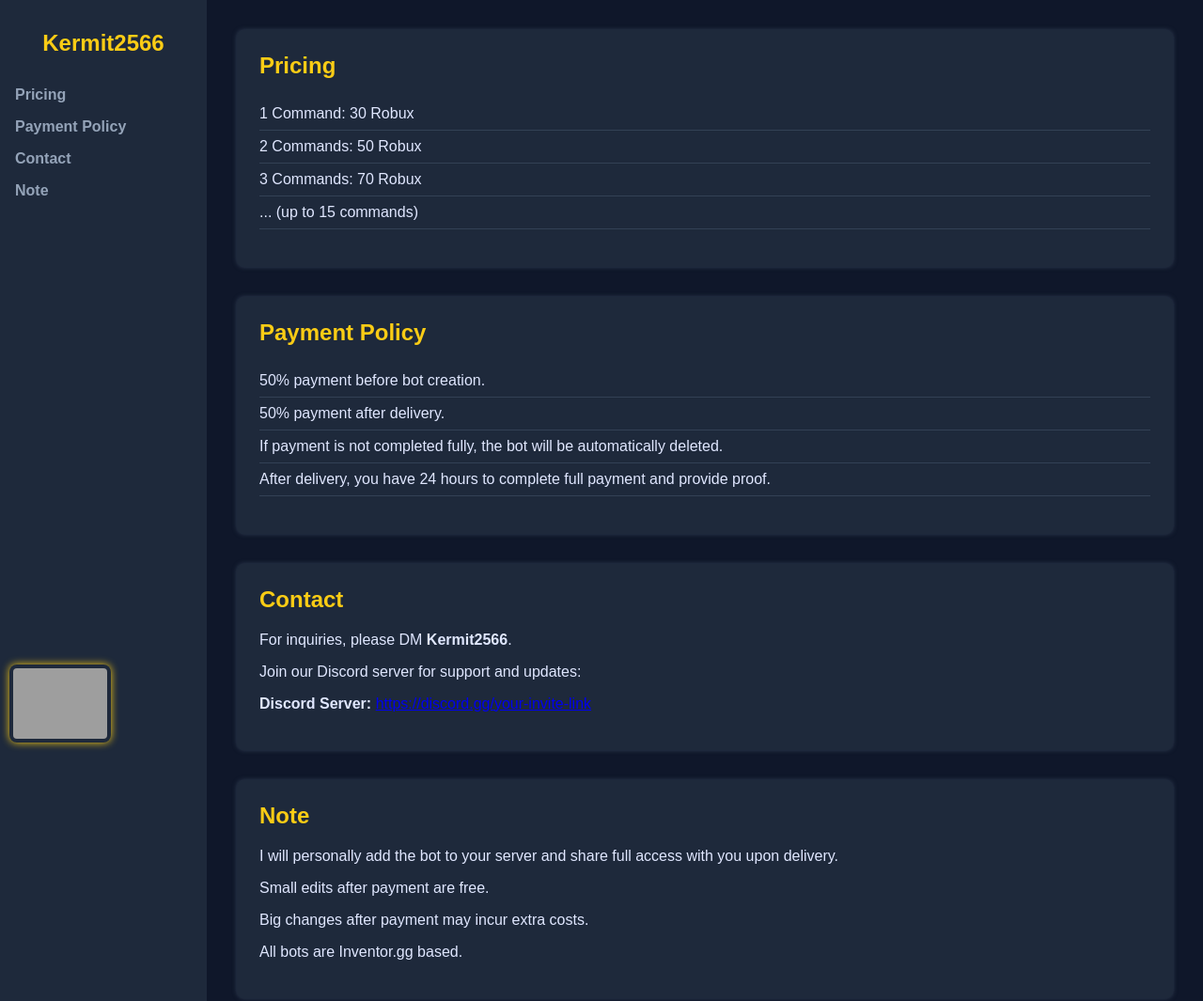
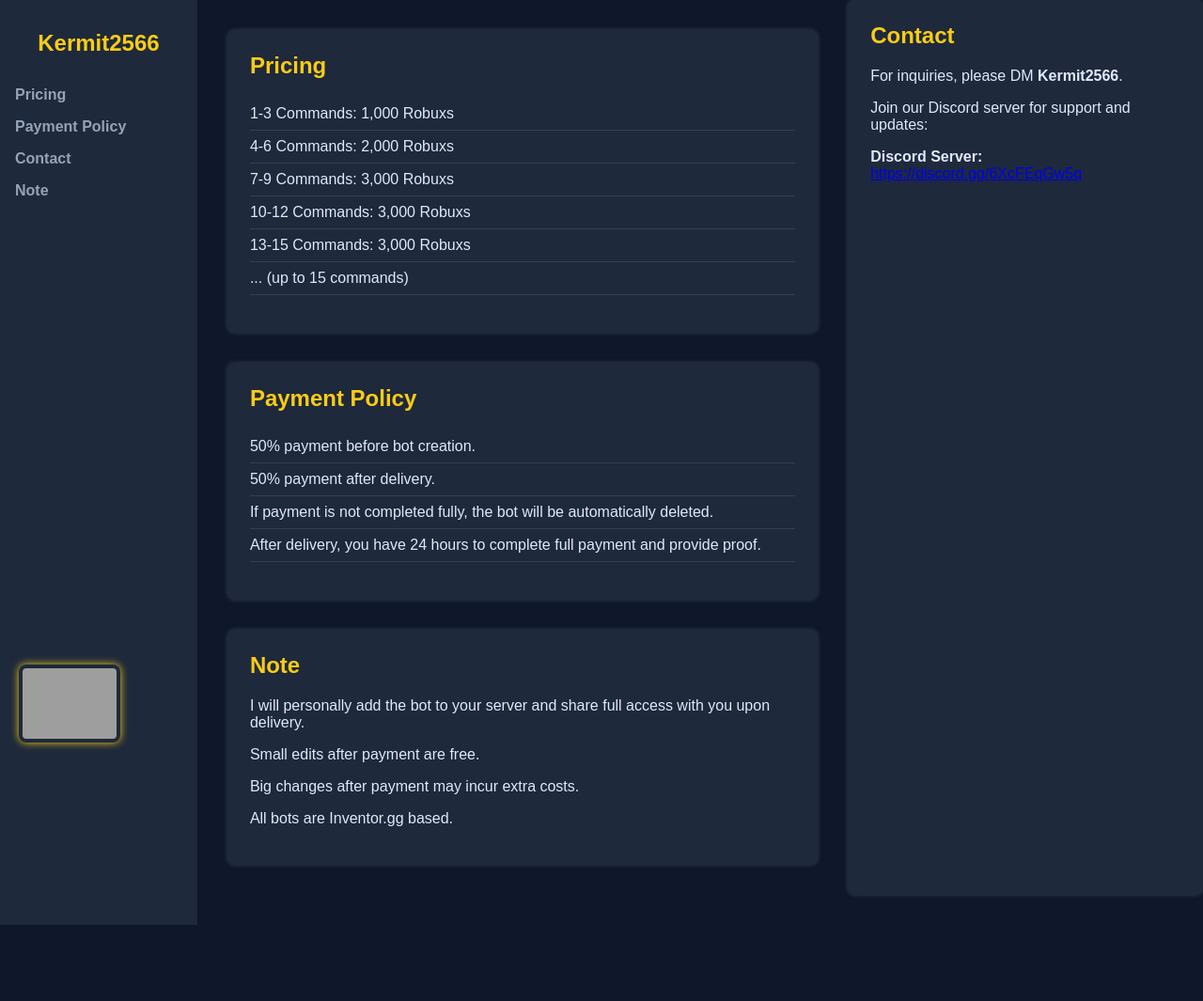
Before and after one commit to Kermit2566/gvrp-bot-site, a plain HTML site: page index.html in a window 1280 px wide. Shown: the top 1065 px of the page at 94% size. After the commit the page ends 984 px from the top, so only its background shows below. Drawn offline with Linux system fonts and the light colour scheme; grey boxes are pictures that could not be loaded.

Commit message:
Update index.html

```diff
--- a/index.html
+++ b/index.html
@@ -76,7 +76,7 @@
     .fixed-logo {
       position: fixed;
       bottom: 10px;
-      left: 10px;
+      left: 20px;
       width: 100px;
       z-index: 1000;
       border-radius: 8px;
@@ -99,9 +99,11 @@
     <section id="pricing" class="card">
       <h2>Pricing</h2>
       <ul>
-        <li>1 Command: 30 Robux</li>
-        <li>2 Commands: 50 Robux</li>
-        <li>3 Commands: 70 Robux</li>
+        <li>1-3 Commands: 1,000 Robuxs</li>
+        <li>4-6 Commands: 2,000 Robuxs</li>
+        <li>7-9 Commands: 3,000 Robuxs</li>
+        <li>10-12 Commands: 3,000 Robuxs</li>
+        <li>13-15 Commands: 3,000 Robuxs</li>
         <li>... (up to 15 commands)</li>
       </ul>
     </section>
@@ -116,14 +118,7 @@
       </ul>
     </section>
 
-    <section id="contact" class="card">
-      <h2>Contact</h2>
-      <p>For inquiries, please DM <strong>Kermit2566</strong>.</p>
-      <p>Join our Discord server for support and updates:</p>
-      <p><strong>Discord Server:</strong> <a href="https://discord.gg/6XcFEqGw5q" target="_blank" rel="noopener noreferrer">https://discord.gg/your-invite-link</a></p>
-    </section>
-
-    <section id="note" class="card">
+ <section id="note" class="card">
       <h2>Note</h2>
       <p>I will personally add the bot to your server and share full access with you upon delivery.</p>
       <p>Small edits after payment are free.</p>
@@ -132,6 +127,13 @@
     </section>
   </main>
 
+    <section id="contact" class="card">
+      <h2>Contact</h2>
+      <p>For inquiries, please DM <strong>Kermit2566</strong>.</p>
+      <p>Join our Discord server for support and updates:</p>
+      <p><strong>Discord Server:</strong> <a href="https://discord.gg/6XcFEqGw5q" target="_blank" rel="noopener noreferrer">https://discord.gg/6XcFEqGw5q</a></p>
+    </section>
+
   <!-- Fixed logo in lower left -->
   <img src="https://cdn.discordapp.com/attachments/1380802521215275054/1380803528976765078/image.png?ex=684534ff&is=6843e37f&hm=94d74b225d7005028c3ae375f20978cae95e256b8ba7a53231530e15a690d642&.png" alt="Kermit2566 Logo" class="fixed-logo" />
 </body>
```
